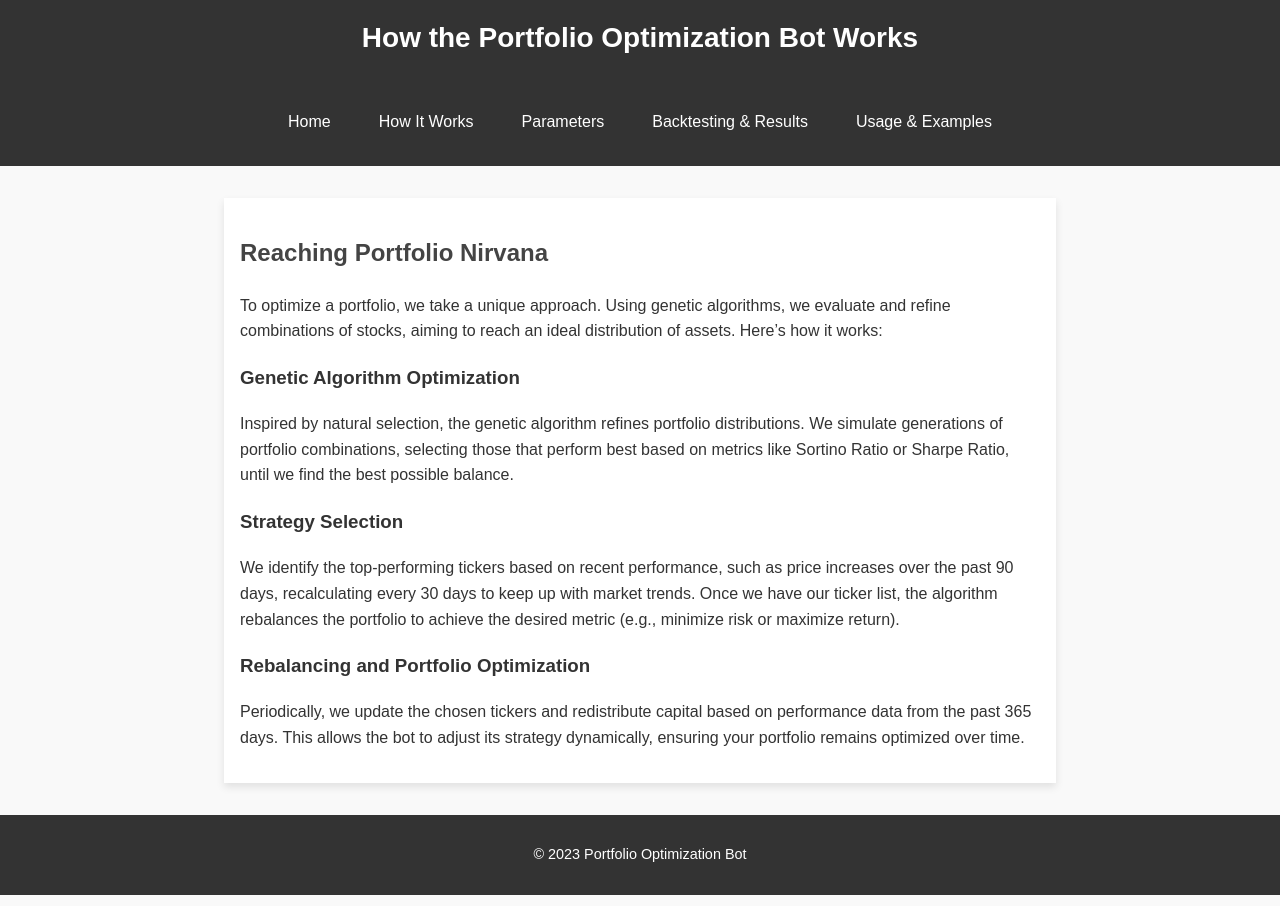
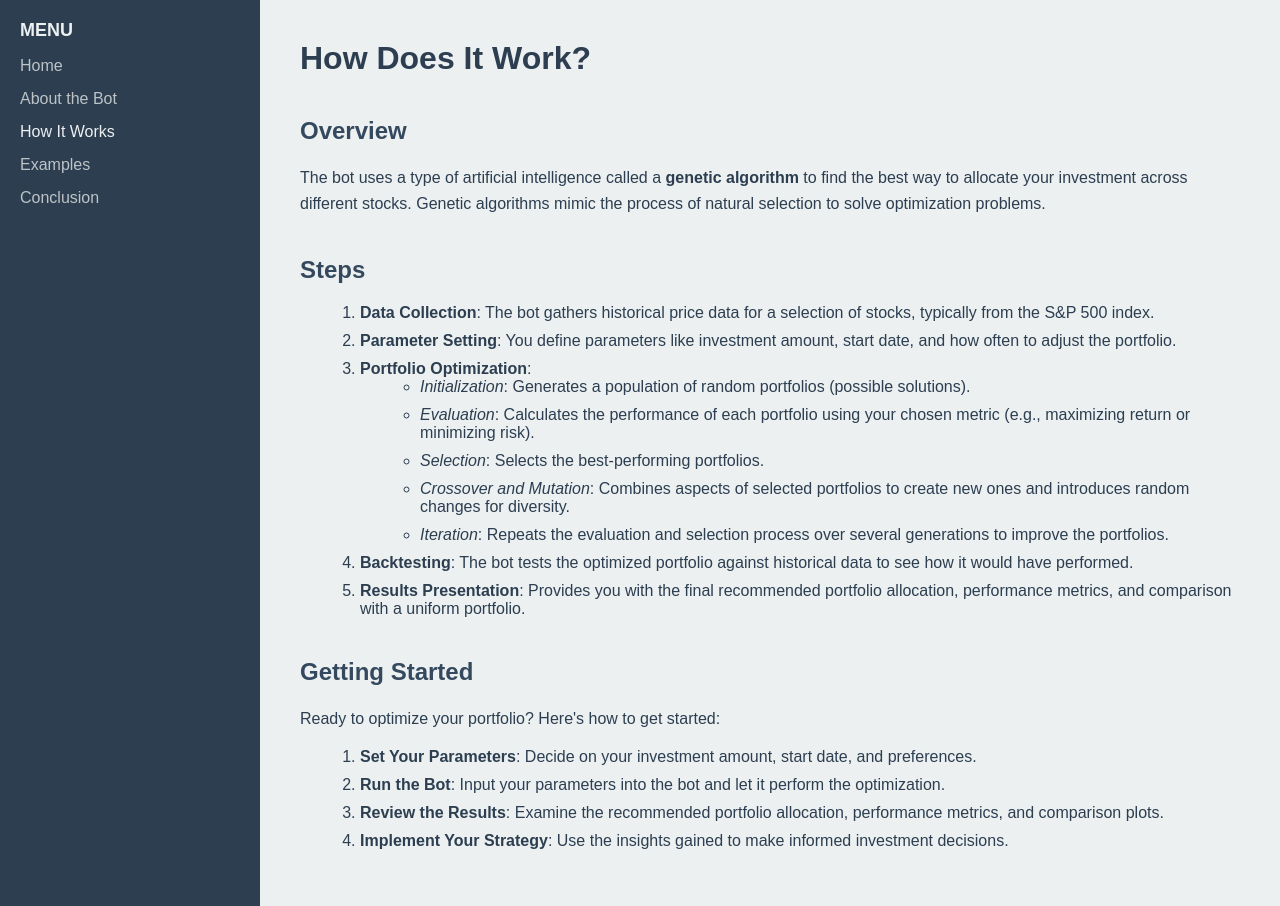
Before and after one commit to edintino/portfolio-optimization-bot, a plain HTML site: page how-it-works.html in a window 1280 px wide. Drawn offline with Linux system fonts and the light colour scheme.

Commit message:
updated documentation

```diff
--- a/assets/css/styles.css
+++ /dev/null
@@ -1,69 +0,0 @@
-body {
-    font-family: Arial, sans-serif;
-    margin: 0;
-    padding: 0;
-    line-height: 1.6;
-    background-color: #f9f9f9;
-    color: #333;
-}
-
-header, nav, footer {
-    background-color: #333;
-    color: #fff;
-    padding: 1em;
-    text-align: center;
-}
-
-header h1 {
-    margin: 0;
-    font-size: 1.75em;
-}
-
-nav ul {
-    list-style: none;
-    padding: 0;
-    display: flex;
-    justify-content: center;
-    gap: 1em;
-}
-
-nav ul li a {
-    color: #fff;
-    text-decoration: none;
-    padding: 0.5em 1em;
-    border-radius: 5px;
-}
-
-nav ul li a:hover {
-    background-color: #555;
-}
-
-.container {
-    max-width: 800px;
-    margin: 2em auto;
-    padding: 1em;
-    background: #fff;
-    box-shadow: 0 4px 8px rgba(0, 0, 0, 0.1);
-}
-
-footer {
-    margin-top: 2em;
-    padding: 1em;
-    font-size: 0.9em;
-}
-
-h2 {
-    color: #444;
-}
-
-a.button {
-    background-color: #007bff;
-    color: #fff;
-    padding: 0.5em 1em;
-    border-radius: 5px;
-    text-decoration: none;
-}
-
-a.button:hover {
-    background-color: #0056b3;
-}
--- a/how-it-works.html
+++ b/how-it-works.html
@@ -2,43 +2,64 @@
 <html lang="en">
 <head>
     <meta charset="UTF-8">
-    <meta name="viewport" content="width=device-width, initial-scale=1.0">
     <title>How It Works - Portfolio Optimization Bot</title>
-    <link rel="stylesheet" href="assets/css/styles.css">
+    <link rel="stylesheet" href="styles.css">
 </head>
 <body>
+    <div class="container">
+        <!-- Navigation Menu -->
+        <nav class="sidebar">
+            <h2>Menu</h2>
+            <ul>
+                <li><a href="index.html">Home</a></li>
+                <li><a href="about.html">About the Bot</a></li>
+                <li><a class="active" href="how-it-works.html">How It Works</a></li>
+                <li><a href="examples.html">Examples</a></li>
+                <li><a href="conclusion.html">Conclusion</a></li>
+            </ul>
+        </nav>
 
-<header>
-    <h1>How the Portfolio Optimization Bot Works</h1>
-</header>
-
-<nav>
-    <ul>
-        <li><a href="index.html">Home</a></li>
-        <li><a href="how-it-works.html">How It Works</a></li>
-        <li><a href="parameters.html">Parameters</a></li>
-        <li><a href="backtesting.html">Backtesting & Results</a></li>
-        <li><a href="usage.html">Usage & Examples</a></li>
-    </ul>
-</nav>
-
-<div class="container">
-    <h2>Reaching Portfolio Nirvana</h2>
-    <p>To optimize a portfolio, we take a unique approach. Using genetic algorithms, we evaluate and refine combinations of stocks, aiming to reach an ideal distribution of assets. Here’s how it works:</p>
-
-    <h3>Genetic Algorithm Optimization</h3>
-    <p>Inspired by natural selection, the genetic algorithm refines portfolio distributions. We simulate generations of portfolio combinations, selecting those that perform best based on metrics like Sortino Ratio or Sharpe Ratio, until we find the best possible balance.</p>
-
-    <h3>Strategy Selection</h3>
-    <p>We identify the top-performing tickers based on recent performance, such as price increases over the past 90 days, recalculating every 30 days to keep up with market trends. Once we have our ticker list, the algorithm rebalances the portfolio to achieve the desired metric (e.g., minimize risk or maximize return).</p>
-
-    <h3>Rebalancing and Portfolio Optimization</h3>
-    <p>Periodically, we update the chosen tickers and redistribute capital based on performance data from the past 365 days. This allows the bot to adjust its strategy dynamically, ensuring your portfolio remains optimized over time.</p>
-</div>
-
-<footer>
-    <p>&copy; 2023 Portfolio Optimization Bot</p>
-</footer>
-
+        <!-- Main Content -->
+        <main class="content">
+            <h1>How Does It Work?</h1>
+            <h2>Overview</h2>
+            <p>
+                The bot uses a type of artificial intelligence called a <strong>genetic algorithm</strong> to find the best way to allocate your investment across different stocks. Genetic algorithms mimic the process of natural selection to solve optimization problems.
+            </p>
+            <h2>Steps</h2>
+            <ol>
+                <li>
+                    <strong>Data Collection</strong>: The bot gathers historical price data for a selection of stocks, typically from the S&P 500 index.
+                </li>
+                <li>
+                    <strong>Parameter Setting</strong>: You define parameters like investment amount, start date, and how often to adjust the portfolio.
+                </li>
+                <li>
+                    <strong>Portfolio Optimization</strong>:
+                    <ul>
+                        <li><em>Initialization</em>: Generates a population of random portfolios (possible solutions).</li>
+                        <li><em>Evaluation</em>: Calculates the performance of each portfolio using your chosen metric (e.g., maximizing return or minimizing risk).</li>
+                        <li><em>Selection</em>: Selects the best-performing portfolios.</li>
+                        <li><em>Crossover and Mutation</em>: Combines aspects of selected portfolios to create new ones and introduces random changes for diversity.</li>
+                        <li><em>Iteration</em>: Repeats the evaluation and selection process over several generations to improve the portfolios.</li>
+                    </ul>
+                </li>
+                <li>
+                    <strong>Backtesting</strong>: The bot tests the optimized portfolio against historical data to see how it would have performed.
+                </li>
+                <li>
+                    <strong>Results Presentation</strong>: Provides you with the final recommended portfolio allocation, performance metrics, and comparison with a uniform portfolio.
+                </li>
+            </ol>
+            <h2>Getting Started</h2>
+            <p>Ready to optimize your portfolio? Here's how to get started:</p>
+            <ol>
+                <li><strong>Set Your Parameters</strong>: Decide on your investment amount, start date, and preferences.</li>
+                <li><strong>Run the Bot</strong>: Input your parameters into the bot and let it perform the optimization.</li>
+                <li><strong>Review the Results</strong>: Examine the recommended portfolio allocation, performance metrics, and comparison plots.</li>
+                <li><strong>Implement Your Strategy</strong>: Use the insights gained to make informed investment decisions.</li>
+            </ol>
+        </main>
+    </div>
 </body>
 </html>
--- /dev/null
+++ b/styles.css
@@ -0,0 +1,113 @@
+/* Centralized CSS for Portfolio Optimization Bot Website */
+
+body {
+    margin: 0;
+    font-family: Arial, sans-serif;
+    background-color: #f4f4f4;
+}
+
+.container {
+    display: flex;
+    min-height: 100vh;
+}
+
+/* Sidebar Navigation */
+.sidebar {
+    width: 220px;
+    background-color: #2c3e50;
+    padding: 20px;
+}
+
+.sidebar h2 {
+    color: #ecf0f1;
+    text-transform: uppercase;
+    font-size: 18px;
+    margin-top: 0;
+}
+
+.sidebar ul {
+    list-style-type: none;
+    padding-left: 0;
+}
+
+.sidebar ul li {
+    margin-bottom: 15px;
+}
+
+.sidebar ul li a {
+    color: #bdc3c7;
+    text-decoration: none;
+    font-size: 16px;
+}
+
+.sidebar ul li a.active,
+.sidebar ul li a:hover {
+    color: #ecf0f1;
+}
+
+/* Main Content */
+.content {
+    flex: 1;
+    padding: 40px;
+    background-color: #ecf0f1;
+}
+
+.content h1 {
+    color: #2c3e50;
+    font-size: 32px;
+    margin-top: 0;
+}
+
+.content h2 {
+    color: #34495e;
+    font-size: 24px;
+    margin-top: 40px;
+}
+
+.content h3 {
+    color: #34495e;
+    font-size: 20px;
+    margin-top: 30px;
+}
+
+.content p {
+    color: #2c3e50;
+    line-height: 1.6;
+    font-size: 16px;
+}
+
+.content ul,
+.content ol {
+    color: #2c3e50;
+    font-size: 16px;
+    margin-left: 20px;
+}
+
+.content li {
+    margin-bottom: 10px;
+}
+
+.content img {
+    max-width: 100%;
+    height: auto;
+    margin-top: 20px;
+}
+
+hr {
+    border: 0;
+    height: 1px;
+    background: #bdc3c7;
+    margin: 40px 0;
+}
+
+@media screen and (max-width: 768px) {
+    .container {
+        flex-direction: column;
+    }
+    .sidebar {
+        width: 100%;
+    }
+    .content {
+        padding: 20px;
+    }
+}
```
Also changed, not shown: about.html (added, +38 -0 lines), backtesting.html (deleted, +0 -47 lines), examples.html (added, +56 -0 lines), index.html (+29 -34 lines), parameters.html (deleted, +0 -46 lines), usage.html (deleted, +0 -44 lines), conclusion.html (added).
